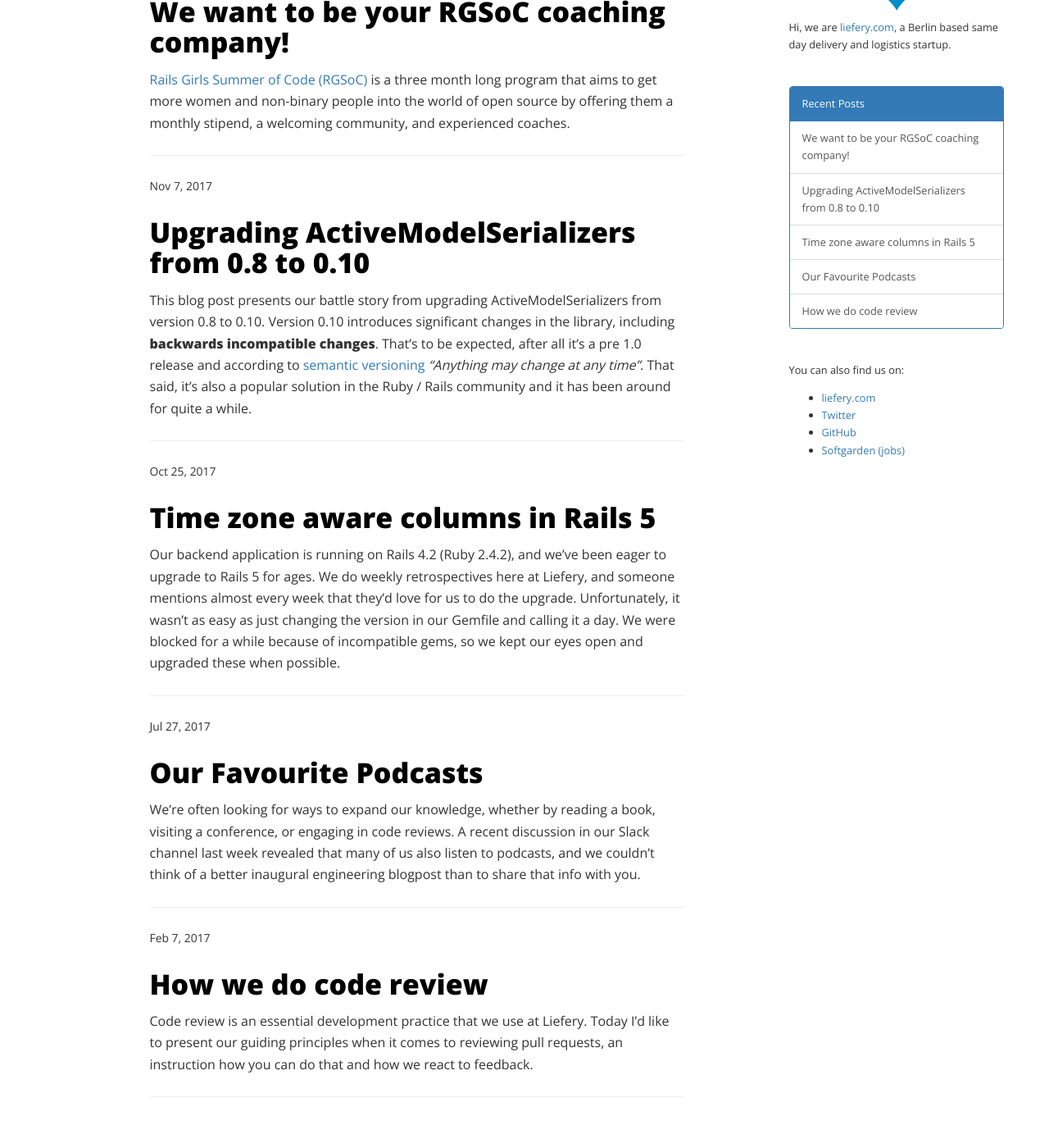
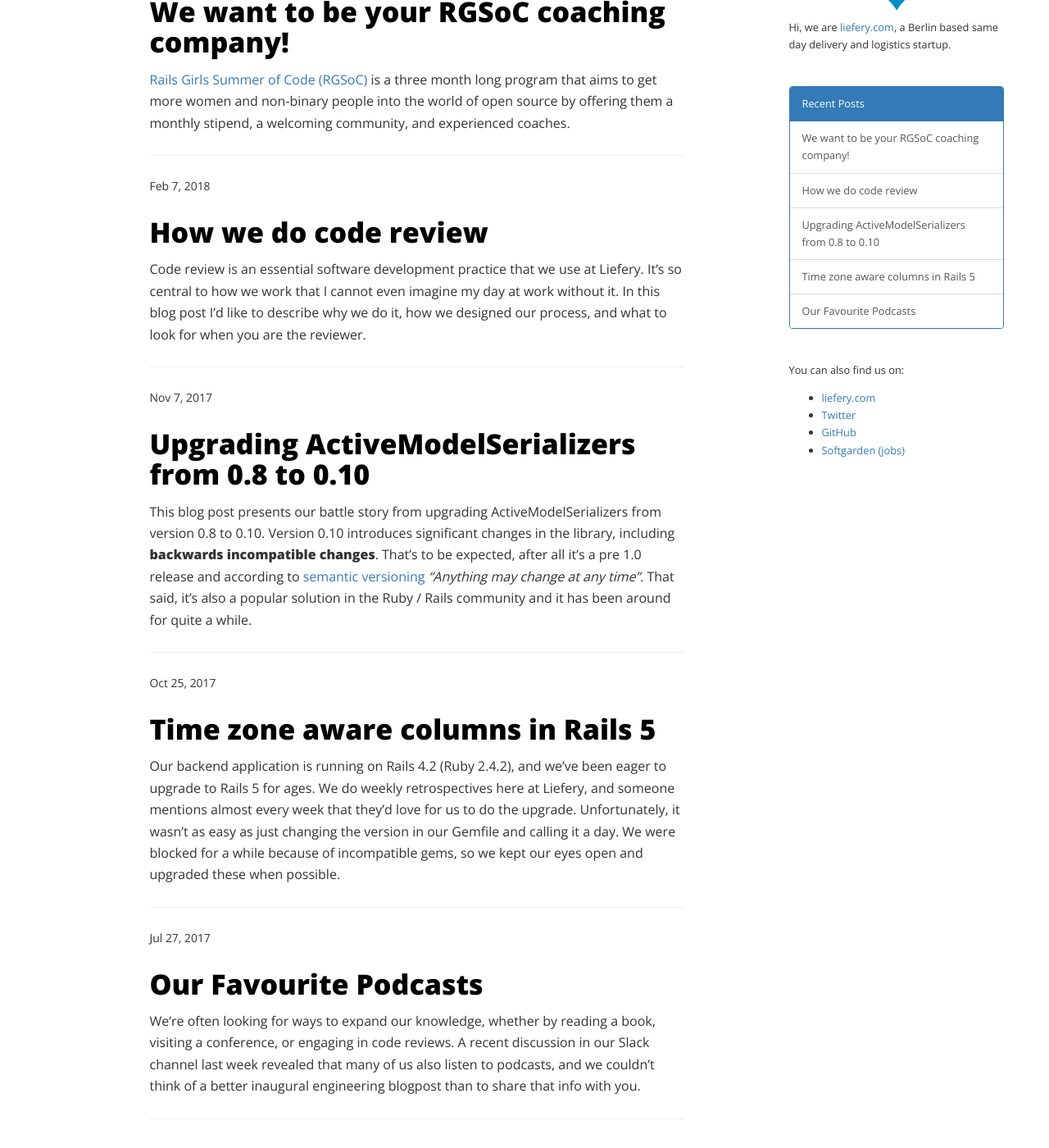
Before and after one commit to liefery-it-legacy/blog, a Jekyll site: the page built from index.md, in a window 1280 px wide and 1400 px high, scrolled down 508 px. Shown: the whole window at 82% size. Built offline with Jekyll 4.4.1, drawn with Linux system fonts in a browser that asks for light colours; nearby versions of some CDN libraries; part of the change alters nothing that is shown.

Commit message:
first nice version

```diff
--- a/_posts/2018-02-07-how-we-do-code-review.md
+++ b/_posts/2018-02-07-how-we-do-code-review.md
@@ -1,31 +1,166 @@
 ---
 layout: post
 title: "How we do code review"
-date: 2017-02-07
+date: 2018-02-07
 author: Adam Niedzielski
 tags: quality review process
 ---
 
-Code review is an essential development practice that we use at Liefery. Today I'd like to present our guiding principles when it comes to reviewing pull requests, an instruction how you can do that and how we react to feedback.
+Code review is an essential software development practice that we use at
+Liefery. It's so central to how we work that I cannot even imagine my day
+at work without it. In this blog post I'd like to describe why we do it,
+how we designed our process, and what to look for when you are the reviewer.
 
-Why do we review code of our people? It helps us build shared ownership of the application. It's not an "Adam's feature" that "has bugs" and "Adam has to fix it now". When I reviewed and accepted a pull request I'm now equally responsible for the code.
+## The why
 
-Our application gets bigger and bigger, and it's no longer possible that everybody works on every feature. Thanks to code reviews I am still aware what other people are working on. You can think of it as a way of sharing the domain knowledge across the team.
+Why do we make sure that every line of code is reviewed by at least one
+other team member? The most important reason is that it helps us build a
+shared ownership of the application. It's not an "Adam's feature" that "has
+bugs" and "Adam has to fix it now". When I reviewed and accepted a pull
+request I'm now equally responsible for the code. This reduces the fear of
+making changes by replacing "programmer mistakes" with "team mistakes". And
+I make mistakes every single day.
 
-We also share the technical knowledge during code reviews. Reviewers can suggest an alternative way to solve the problem, useful method from Ruby standard library that simplifies the code, or ask questions about new technologies that they encounter for the first time.
+Our application gets bigger and bigger, and it's no longer possible that
+everybody works on every feature. Thanks to code reviews I am still aware
+of what other people are working on. You can think of it as a way of
+sharing the domain knowledge across the team.
 
-It's important to design a code review processes that suits your company, not just blindly copy what other companies are doing. They probably have a different team size, work on different problems.
+We also share the technical knowledge during code reviews. The reviewer can
+suggest an alternative way to solve the problem, a useful method from Ruby
+standard library that simplifies the code, or ask questions about new
+technologies that they encounter for the first time.
 
-I can give you some perspective by comparing the code review processes at Liefery with the one at GitLab where I worked before. GitLab is a large open source project that ships new minor version on a fixed date every month. This means that anything that lands in `master` have to be "fully correct", because your follow-up pull request may or may not land in time for the next release. The code review in most cases involves getting the approval of two team members - Reviewer and Maintainer. Reviewer is a role at the company which is handed after aquiring some experience with the codebase to people that are especially interested in performing code reviews. Maintainer role means push access to `master` and acts as a "gatekeeper of the application" - code cannot get through without the approval of one of the Maintainers.
+## Process - DYI
 
-It's the responsibility of the person submitting the pull request to find the appropriate Reviewer. The criteria is the experience with the particular area of the code. The application is huge and Reviewers may have a hard time looking at the code they never saw before.
+It's important to design a code review process that suits your company, not
+just blindly copy what other companies are doing. They probably have a
+different team size, different structure, different constraints and work on
+different problems. I can give you some perspective by comparing the code
+review process at Liefery with the one at GitLab where I worked before.
 
-All feedback coming from the Reviewer and the Maintainer has to be fully addressed - either by changing the code or by convincing the person that the code is correct.
+#### My experience at GitLab
 
-All the above creates a hierarchical structure where the room for disagreement with people reviewing your pull request is quite limited. It works well for the company where roughly 70 people commit to one codebase (and this number excludes numerous contributors from the open source community).
+GitLab is a large open source project that ships a new minor version on a
+fixed date every month. This means that anything that lands in `master` has
+to be "fully correct", because your follow-up pull request may or may not
+land in time for the next release. A code review in most cases involves
+getting the approval of two team members - a Reviewer and a Maintainer. The
+Reviewer is a role at the company which is handed after acquiring some
+experience with the codebase to people that are particularly interested in
+performing code reviews. The Maintainer role means push access to `master`
+and acts as a "gatekeeper of the application" - code changes cannot get
+through without the approval of one of the Maintainers.
 
-We have a very different situation at Liefery. We have 10 programmers in our team right now. We value the speed of delivering new features, incremental improvements and want to empower the whole team to review code.
+It's the responsibility of the person submitting the pull request to find
+and assign the appropriate Reviewer. The criteria is the experience with
+the particular area of the code. The application is huge and Reviewers may
+have a hard time looking at the code they never saw before.
 
-When you submit a pull request you don't assign anybody to review it, instead you just leave it open. Everybody is encouraged to grab and review it, although in many cases it's one of the people that you work together on the current feature, because they have the necessary context already "loaded". If the pull request introduces a major change we ask other people to take a look at it. We don't want the knowledge about certain areas of the application to be limited to a small group of people.
+All the feedback coming from the Reviewer and the Maintainer has to be
+fully addressed - either by changing the code or by convincing the person
+that the code is correct.
 
-Addressing feedback on the pull request is not so much "making Adam happy", but rather "making sure that you're not the only person that holds this opinion". When you
+This creates a hierarchical structure where the room for disagreement with
+people reviewing your pull request is quite limited. It works well for a
+company where roughly 70 people commit to one codebase (and this number
+excludes numerous contributors from the open source community).
+
+#### How we do it at Liefery
+
+We have a very different situation at Liefery. Our team consists of 10
+programmers right now. We value the speed of delivering new features,
+incremental improvements and want to empower the whole team to review code.
+
+When you submit a pull request you don't assign anybody to review it,
+instead you just leave it open. Everybody is encouraged to grab and review
+it, although in many cases it's one of the people that you work together
+on the current feature, because they have the necessary context already in
+their head. If the pull request introduces a non-trivial change we ask
+other people to take a look at it. We don't want the knowledge about
+certain areas of the application to be clustered.
+
+Addressing feedback on the pull request is not so much "making Adam
+happy", but rather "making sure that you're not the only person that holds
+this opinion". You don't have to adjust your pull request to match exactly
+the programming habits of the reviewer, it's enough when another team
+member agrees with your opinion. This requires a lot of trust in the team
+as a whole, but saves us from having long discussions on things that don't
+really matter.
+
+As you can see our review process doesn't depend that much on individuals
+and we don't get blocked on waiting for a response from a particular
+person. This allows us to merge code quickly, without going back and forth
+for multiple days.
+
+When there are things that are nice to have, but not strictly necessary
+for the code to land in `master`, we tend to merge the pull request
+without them and then create follow-up tickets that will be addressed in
+the future. Thanks to this we keep our pull requests smaller, and smaller
+pull requests are much easier to review. This again requires a lot of
+trust that your colleagues will remember to go back to the follow-up
+tickets.
+
+## The Reviewer's Manual
+
+So you decided to review a pull request, you have the code diff right in
+front of you, what do you do now? I have an informal list of steps in my
+mind that I follow every time I perform a code review. I'll try to write
+it down for you now.
+
+1. Read the associated issue / ticket first. You need to have a good
+understanding of what had to be done before you see how it was done. This
+forces you to think about how you would solve the problem without being
+biased by the solution in the pull request.
+2. Go through all the changes and try to understand the proposed solution
+on the high level. Do you understand how it solves the problem? Do you
+think that it's better, worse or equivalent to what you would do? Does it
+leave the codebase in a better shape than it was before?
+3. Don't leave any comments yet during the first pass. Chances are that
+your questions will be answered by the code that follows. Note down these
+remarks or create draft comments.
+4. Go back to the first file and start over. This time read every single
+line and focus on individual methods and classes.
+5. Do not leave comments related to the code formatting. The code
+formatting should be enforced by automatic tools (like Rubocop) and having
+a discussion about it in every pull request is a waste of time.
+6. Think about the readability of the code. Is this method / class easy to
+read? Is it immediately clear what it does? Will it benefit from being
+split into two methods / classes? Does it have a good name?
+7. Think about edge cases. Is it possible that the argument is `nil`? Will
+the code still work when there are no users with the provided email? What
+if the sum of the elements is zero?
+8. Think about your business domain. Does the language used in the code
+match the terms that your business specialists use? Does the code feel
+like a natural solution in the context of your business?
+9. Think about the duplication. Do you already have code that tries to do
+the same thing? Is it the right moment to introduce an abstraction that
+reduces the duplication?
+10. Think about the security. Do we filter the allowed parameters
+properly? Do we scope the available records to the ones associated with
+the current user? Do we sanitize the input?
+11. Think about the performance. Does this action happen in the request
+life-cycle or in the background job? Does it take a long time? Can it be
+moved to the background? Does the code produce an efficient SQL query?
+12. Look at the tests. Are there tests for the newly introduced classes
+and public methods? Are changes of behaviour documented by corresponding
+test cases? Does this pull request require higher level integration tests?
+13. Ask questions instead of pointing out mistakes. It happens to me often
+that when I confidently say that something is wrong, I missed some
+important piece of information and it's in fact me who is wrong. That's
+why it is much better to ask questions instead: "why did you decide to
+implement it like that?" or "don't we have to consider that case when
+customer is missing here?".
+14. Ask questions when you have no experience with certain technologies or
+techniques. When I review a pull request that introduces static typing
+with Flux, and I've never used Flux before, I have two options: do my own
+research or ask my colleague to point me to the resources that they know.
+Now the chances are that whatever they suggest will be a much better
+source of knowledge that the thing I can find after 5 minutes of googling.
+That's because they already have this knowledge so they can judge the
+quality of resources more easily. Asking for help doesn't make you a "less
+credible reviewer".
+15. When you go back and forth in a text discussion without reaching an
+agreement, switch to an one-on-one, synchronous communication. It's much
+more efficient when resolving conflicts. Write down the outcome of the
+discussion as a comment in the pull request for other people reviewing it.
```
